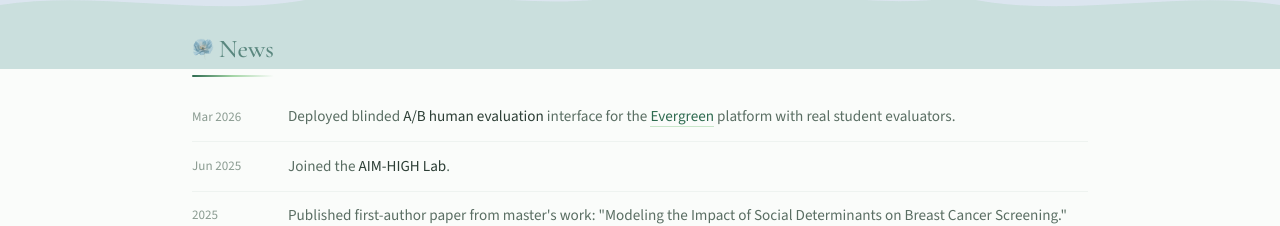
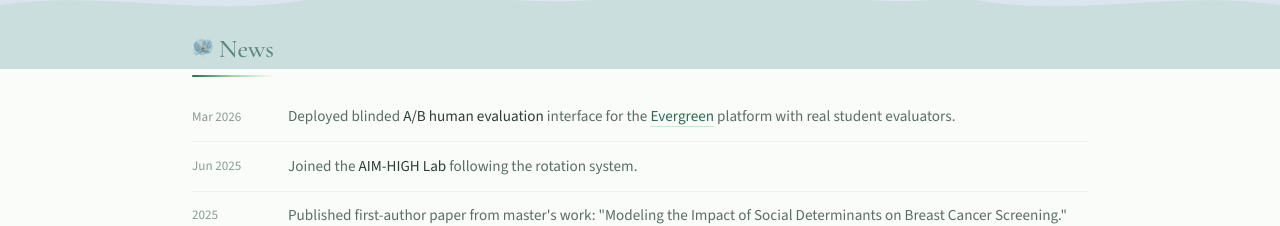
Before and after one commit to freyamaly/freyamaly.github.io, a plain HTML site: page index.html in a window 1280 px wide. Shown: the part 731-957 px from the top of the page. Drawn offline with nearby package versions, Linux system fonts and the light colour scheme.

Commit message:
Add rotation context

```diff
--- a/index.html
+++ b/index.html
@@ -728,7 +728,7 @@
                 </li>
                 <li class="news-item">
                     <span class="news-date">Jun 2025</span>
-                    <span class="news-text">Joined the <strong>AIM-HIGH Lab</strong>.</span>
+                    <span class="news-text">Joined the <strong>AIM-HIGH Lab</strong> following the rotation system.</span>
                 </li>
                 <li class="news-item">
                     <span class="news-date">2025</span>
```
